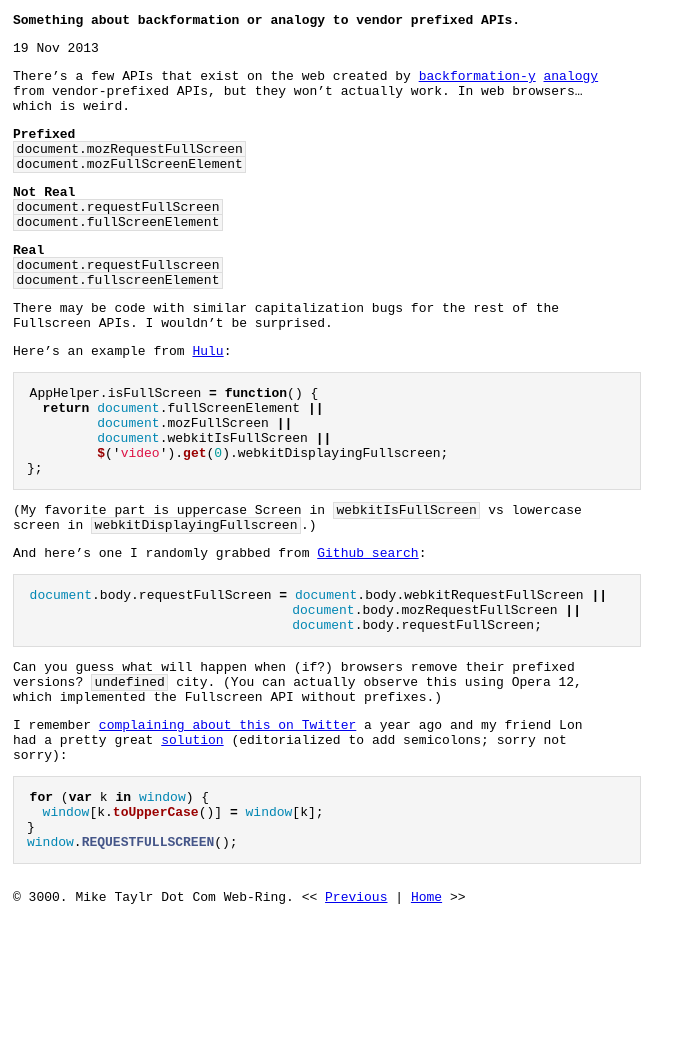
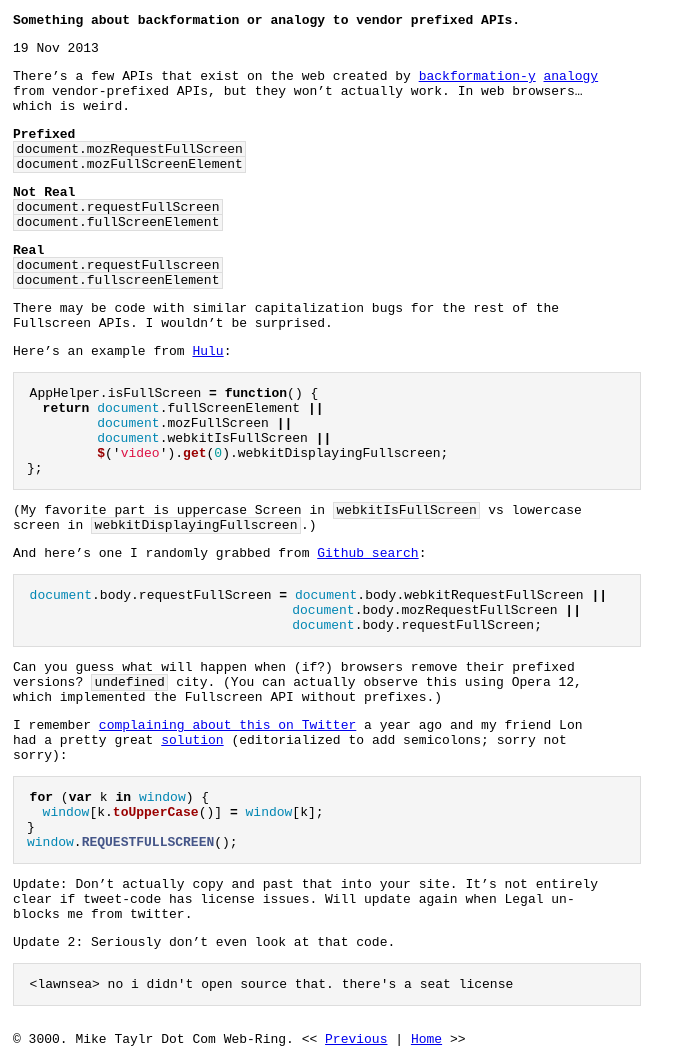
Before and after one commit to miketaylr/miketaylr.com-blog, a Jekyll site: the page built from _posts/2013-11-19-just-uppercase-everything.md, in a window 1280 px wide. Shown: the whole page, without its empty margins (0-691 px from the left). Built offline with Jekyll 4.4.1, drawn with Linux system fonts in a browser that asks for light colours; Markdown is read by kramdown in place of the engine named in the settings; before the commit the page ends 918 px from its top, so only the background shows below that.

Commit message:
Update on legality of lons code.

````diff
--- a/_posts/2013-11-19-just-uppercase-everything.md
+++ b/_posts/2013-11-19-just-uppercase-everything.md
@@ -53,6 +53,14 @@ for (var k in window) {
 window.REQUESTFULLSCREEN();
 ```
 
+Update: Don't actually copy and past that into your site. It's not entirely clear if tweet-code has license issues. Will update again when Legal unblocks me from twitter.
+
+Update 2: Seriously don't even look at that code.
+
+```
+<lawnsea> no i didn't open source that. there's a seat license
+```
+
 [bf]: http://en.wikipedia.org/wiki/Back-formation
 [anal]: http://en.wikipedia.org/wiki/Analogy#Linguistics
 [hulu]: http://www.hulu.com/site-player/html5/js/app_v2.js
````
